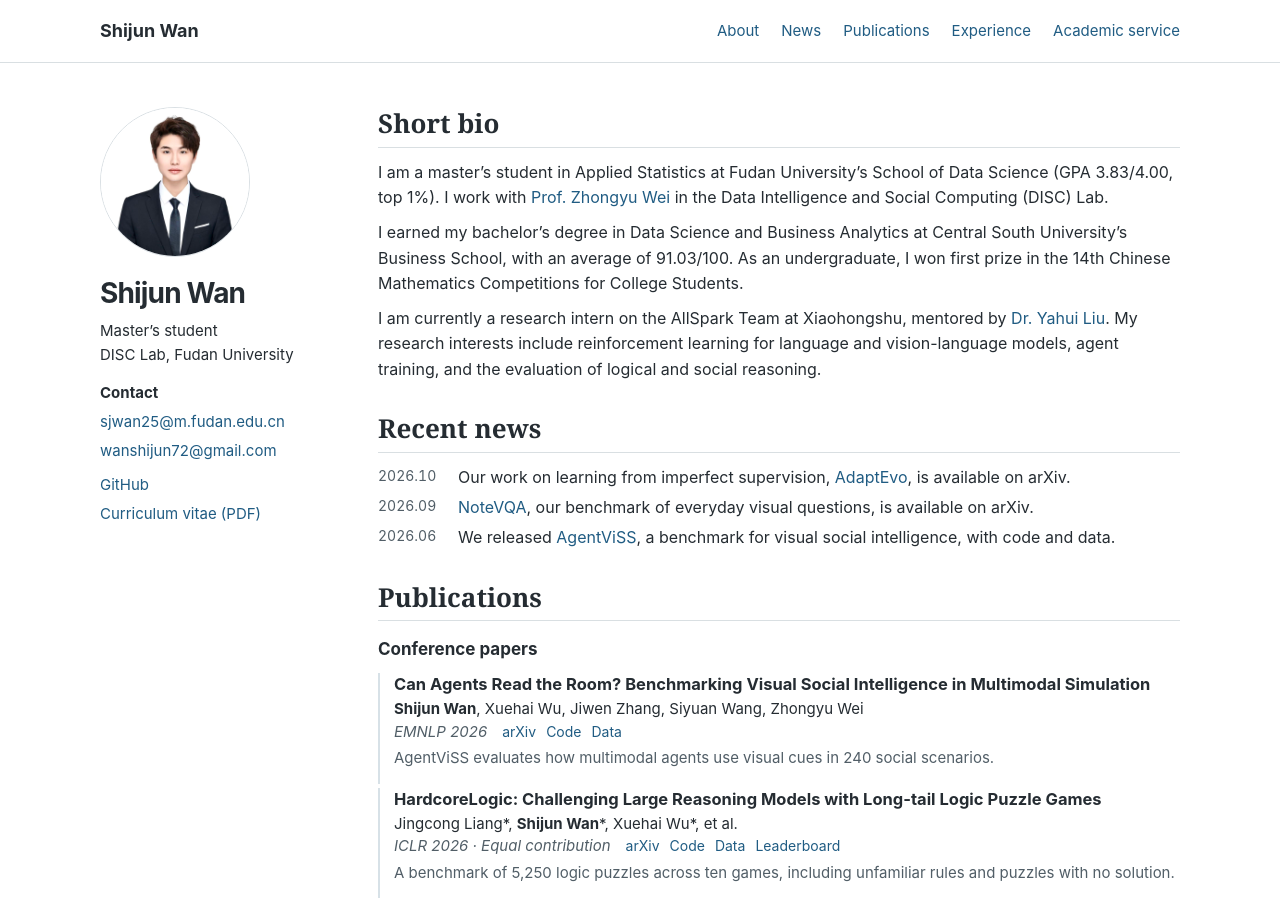
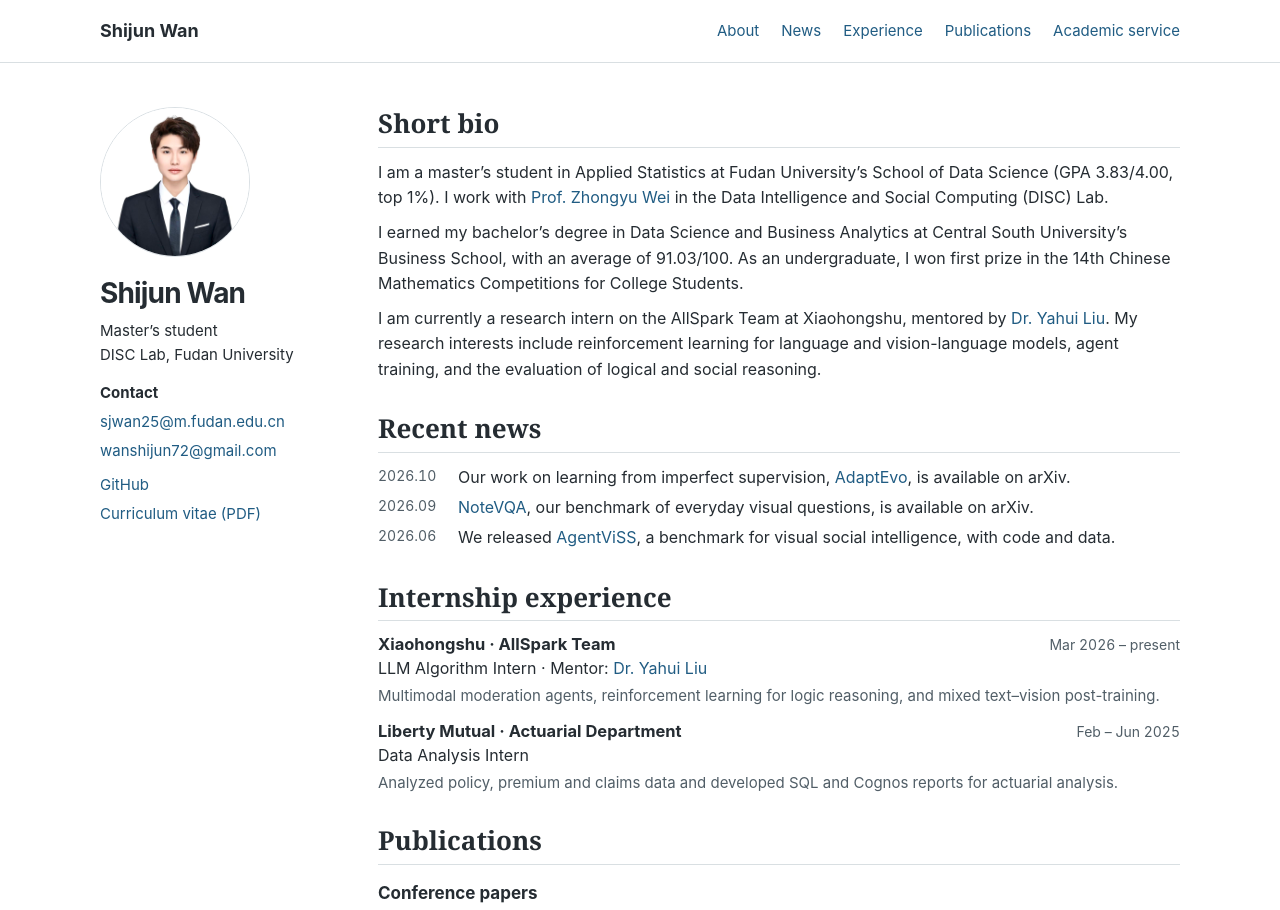
Before and after one commit to JunsWan/junswan.github.io, a plain HTML site: page index.html in a window 1280 px wide. Shown: the top 910 px of the page. Drawn offline with Linux system fonts and the light colour scheme.

Commit message:
Move internship experience before publications

```diff
--- a/index.html
+++ b/index.html
@@ -4,7 +4,7 @@
 <link rel="stylesheet" href="site.css"></head>
 <body><a class="skip" href="#about">Skip to content</a>
 <header><div class="top"><a class="home" href="#about">Shijun Wan</a>
-<nav aria-label="Sections"><a href="#about">About</a><a href="#news">News</a><a href="#research">Publications</a><a href="#experience">Experience</a><a href="#service">Academic service</a></nav></div></header>
+<nav aria-label="Sections"><a href="#about">About</a><a href="#news">News</a><a href="#experience">Experience</a><a href="#research">Publications</a><a href="#service">Academic service</a></nav></div></header>
 <div class="layout"><aside aria-label="Profile">
 <img class="portrait" src="portrait.jpg" width="150" height="150" alt="Shijun Wan">
 <div><h1>Shijun Wan</h1>
@@ -22,6 +22,9 @@
 <section id="news"><h2>Recent news</h2>
 <ul class="news"><li><time>2026.10</time><div>Our work on learning from imperfect supervision, <a href="https://arxiv.org/abs/2610.11354">AdaptEvo</a>, is available on arXiv.</div></li><li><time>2026.09</time><div><a href="https://arxiv.org/abs/2609.15695">NoteVQA</a>, our benchmark of everyday visual questions, is available on arXiv.</div></li><li><time>2026.06</time><div>We released <a href="https://github.com/JunsWan/AgentViSS">AgentViSS</a>, a benchmark for visual social intelligence, with code and data.</div></li></ul>
 </section>
+<section id="experience"><h2>Internship experience</h2>
+<article class="record"><div class="record-top"><h3>Xiaohongshu · AllSpark Team</h3><span>Mar 2026 – present</span></div><div>LLM Algorithm Intern · Mentor: <a href="https://yhlleo.github.io/">Dr. Yahui Liu</a></div><p>Multimodal moderation agents, reinforcement learning for logic reasoning, and mixed text–vision post-training.</p></article><article class="record"><div class="record-top"><h3>Liberty Mutual · Actuarial Department</h3><span>Feb – Jun 2025</span></div><div>Data Analysis Intern</div><p>Analyzed policy, premium and claims data and developed SQL and Cognos reports for actuarial analysis.</p></article>
+</section>
 <section id="research"><h2>Publications</h2>
 <h3 class="subhead">Conference papers</h3>
 <article class="paper"><h4 lang="en"><a href="https://arxiv.org/abs/2606.15152">Can Agents Read the Room? Benchmarking Visual Social Intelligence in Multimodal Simulation</a></h4><div class="authors" lang="en"><strong>Shijun Wan</strong>, Xuehai Wu, Jiwen Zhang, Siyuan Wang, Zhongyu Wei</div><div class="publine"><em>EMNLP 2026</em><span class="resources"><a href="https://arxiv.org/abs/2606.15152">arXiv</a> <a href="https://github.com/JunsWan/AgentViSS">Code</a> <a href="https://huggingface.co/datasets/JunsWan/AgentViSS">Data</a></span></div><p>AgentViSS evaluates how multimodal agents use visual cues in 240 social scenarios.</p></article>
@@ -30,9 +33,6 @@
 <article class="paper"><h4 lang="en"><a href="https://arxiv.org/abs/2610.11354">AdaptEvo: Learning under Imperfect Supervision through Confidence-Adaptive Training with Knowledge Evolution</a></h4><div class="authors" lang="en">AllSpark Team</div><div class="publine"><em>Under review · First author</em><span class="resources"><a href="https://arxiv.org/abs/2610.11354">arXiv</a> <a href="https://github.com/AllSpark-Research/AdaptEvo">Code</a></span></div><p>AdaptEvo adapts outcome and process rewards to the reliability of each label and refines decision guidance from recurring training errors.</p></article>
 <article class="paper"><h4 lang="en"><a href="https://arxiv.org/abs/2609.15695">NoteVQA: Benchmarking VLMs on Real-Life Questions from Human Communities</a></h4><div class="authors" lang="en">Haonan Jiang, Guojian Zhan, Jiancong Xie, <strong>Shijun Wan</strong>, et al.</div><div class="publine"><em>Under review · Co-author</em><span class="resources"><a href="https://arxiv.org/abs/2609.15695">arXiv</a></span></div><p>A visual question answering benchmark built from 252 questions people asked in online communities.</p></article>
 </section>
-<section id="experience"><h2>Internship experience</h2>
-<article class="record"><div class="record-top"><h3>Xiaohongshu · AllSpark Team</h3><span>Mar 2026 – present</span></div><div>LLM Algorithm Intern · Mentor: <a href="https://yhlleo.github.io/">Dr. Yahui Liu</a></div><p>Multimodal moderation agents, reinforcement learning for logic reasoning, and mixed text–vision post-training.</p></article><article class="record"><div class="record-top"><h3>Liberty Mutual · Actuarial Department</h3><span>Feb – Jun 2025</span></div><div>Data Analysis Intern</div><p>Analyzed policy, premium and claims data and developed SQL and Cognos reports for actuarial analysis.</p></article>
-</section>
 <section id="service"><h2>Academic service</h2>
 <p>Reviewer for the International Conference on Learning Representations (ICLR 2027).</p>
 </section>
```
